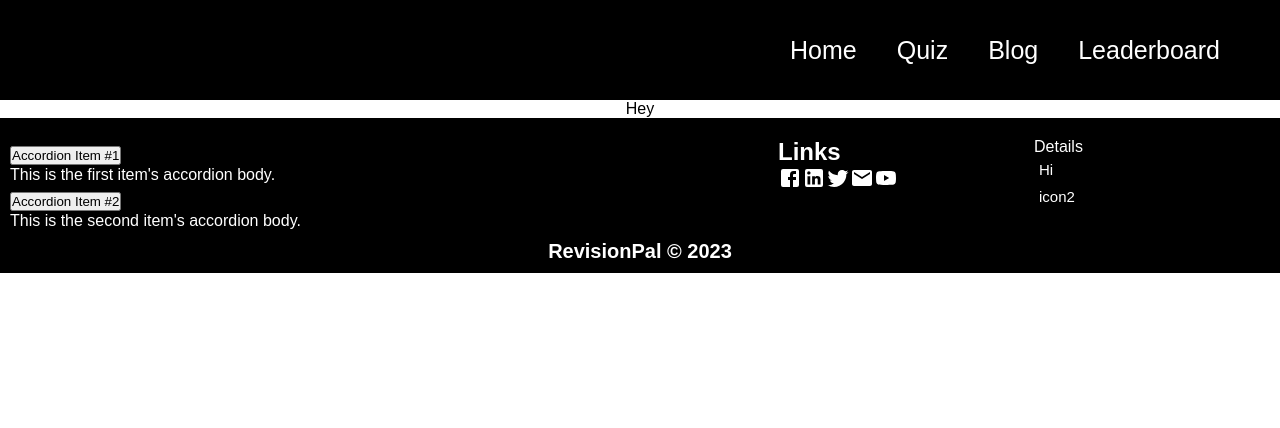
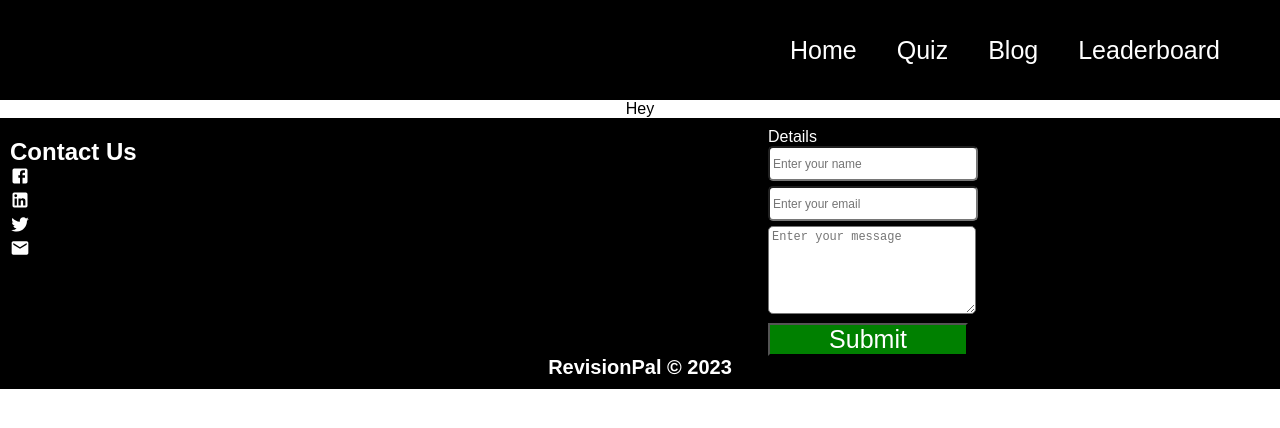
Before and after one commit to brandonbande/studybuddy, a React (Create React App) app: page /profile in a window 1280 px wide. Shown: the top 428 px of the page. Built offline with nearby package versions, Linux system fonts and the light colour scheme.

Commit message:
Footer added

```diff
--- a/package.json
+++ b/package.json
@@ -10,6 +10,7 @@
     "@testing-library/jest-dom": "^5.16.5",
     "@testing-library/react": "^13.4.0",
     "@testing-library/user-event": "^13.5.0",
+    "bootstrap": "^5.2.3",
     "chart.js": "^4.2.1",
     "dotenv": "^16.0.3",
     "firebase": "^9.18.0",
@@ -46,5 +47,8 @@
       "last 1 firefox version",
       "last 1 safari version"
     ]
+  },
+  "devDependencies": {
+    "@types/bootstrap": "^5.2.6"
   }
 }
--- a/public/index.html
+++ b/public/index.html
@@ -6,38 +6,18 @@
     <meta name="viewport" content="width=device-width, initial-scale=1" />
     <meta name="theme-color" content="#000000" />
     <meta
-      name="description"
-      content="Web site created using create-react-app"
+      name="StuddyBuddy"
+      content="Interactive and incentivised data-driven education for excellence"
     />
     <link rel="apple-touch-icon" href="%PUBLIC_URL%/logo192.png" />
-    <!--
-      manifest.json provides metadata used when your web app is installed on a
-      user's mobile device or desktop. See https://developers.google.com/web/fundamentals/web-app-manifest/
-    -->
+
     <link rel="manifest" href="%PUBLIC_URL%/manifest.json" />
-    <!--
-      Notice the use of %PUBLIC_URL% in the tags above.
-      It will be replaced with the URL of the `public` folder during the build.
-      Only files inside the `public` folder can be referenced from the HTML.
 
-      Unlike "/favicon.ico" or "favicon.ico", "%PUBLIC_URL%/favicon.ico" will
-      work correctly both with client-side routing and a non-root public URL.
-      Learn how to configure a non-root public URL by running `npm run build`.
-    -->
     <title>Revision  Buddy</title>
   </head>
   <body>
     <noscript>You need to enable JavaScript to run this app.</noscript>
     <div id="root"></div>
-    <!--
-      This HTML file is a template.
-      If you open it directly in the browser, you will see an empty page.
 
-      You can add webfonts, meta tags, or analytics to this file.
-      The build step will place the bundled scripts into the <body> tag.
-
-      To begin the development, run `npm start` or `yarn start`.
-      To create a production bundle, use `npm run build` or `yarn build`.
-    -->
   </body>
 </html>
--- /dev/null
+++ b/src/components/ContactForm.js
@@ -0,0 +1,66 @@
+import React , {useState} from "react"
+
+const ContactForm = () => {
+    const [name, setName] = useState('');
+    const [email, setEmail] = useState('');
+    const [message, setMessage] = useState('');
+    const [errors, setErrors] = useState({});
+
+    const handleSubmit = (event) => {
+      event.preventDefault();
+
+      // Validate form fields
+      let formErrors = {};
+      if (!name) formErrors.name = 'Name is required';
+      if (!email) formErrors.email = 'Email is required';
+      if (!message) formErrors.message = 'Message is required';
+      setErrors(formErrors);
+
+      // Only submit form if there are no errors
+      if (Object.keys(formErrors).length === 0) {
+        // Open email app with pre-filled information
+        window.open(
+          `mailto:brandonbande@gmail.com?subject=Contact from ${name}&body=${message}`
+        );
+
+        // Clear form fields
+        setName('');
+        setEmail('');
+        setMessage('');
+      }
+    };
+
+    return (
+        <form onSubmit={handleSubmit} style={{ width: '200px' }}>
+          <input
+            type="text"
+            id="name"
+            placeholder = 'Enter your name'
+            value={name}
+            onChange={(event) => setName(event.target.value)}
+          />
+          {errors.name && <div>{errors.name}</div>}
+          <br />
+          <input
+            type="email"
+            id="email"
+            placeholder = 'Enter your email'
+            value={email}
+            onChange={(event) => setEmail(event.target.value)}
+          />
+          {errors.email && <div>{errors.email}</div>}
+          <br />
+          <textarea
+            id="message"
+            value={message}
+            placeholder = 'Enter your message'
+            onChange={(event) => setMessage(event.target.value)}
+          />
+          {errors.message && <div>{errors.message}</div>}
+          <br />
+          <button type="submit" className="formSubmit">Submit</button>
+        </form>
+      );
+    };
+
+    export default ContactForm;
--- a/src/components/Footer.js
+++ b/src/components/Footer.js
@@ -1,41 +1,33 @@
-//import { Facebook, LinkedIn, Twitter } from '@mui/icons-material'
-import { Facebook, LinkedIn, Mail, Twitter, YouTube } from '@mui/icons-material';
+
+import { Facebook, LinkedIn, Mail, Twitter} from '@mui/icons-material';
 import React from 'react'
-import Accordion from 'react-bootstrap/Accordion';
+import ContactForm from './ContactForm';
+//import 'bootstrap/dist/css/bootstrap.min.css';
+//import 'bootstrap/dist/js/bootstrap.bundle.min.js';
 
 
 function Footer() {
   return (
     <div className='footer'>
        <div className='footerMain'>
-       <div className='socialMedia'>
-        <Accordion>
-          <Accordion.Item eventKey="0">
-            <Accordion.Header>Accordion Item #1</Accordion.Header>
-            <Accordion.Body>
-              This is the first item's accordion body.
-            </Accordion.Body>
-          </Accordion.Item>
-          <Accordion.Item eventKey="1">
-            <Accordion.Header>Accordion Item #2</Accordion.Header>
-            <Accordion.Body>
-              This is the second item's accordion body.
-            </Accordion.Body>
-          </Accordion.Item>
-        </Accordion>
-        </div>
         <div className='socialMedia'>
-            <h2>Links</h2>
-            <Facebook />
-            <LinkedIn />
-            <Twitter />
-            <Mail />
-            <YouTube />
-        </div>
-        <div className='socialMedia'>
+  <h2>Contact Us</h2>
+      <a href="http://www.facebook.com/brandonbande">
+        <Facebook />
+      </a>
+      <a href="https://www.linkedin.com/in/brandoebande">
+        <LinkedIn />
+      </a>
+      <a href="https://www.twitter.com/BandeBrandon">
+        <Twitter />
+      </a>
+      <a href="mailto:brandonbande01@gmail.com">
+        <Mail />
+      </a>
+    </div>
+        <div className='contactForm'>
             Details
-            <p>Hi</p>
-            <p>icon2</p>
+            <ContactForm />
         </div>
        </div>
         <p className='footerSig'>RevisionPal &copy; 2023</p>
--- a/src/styles.css
+++ b/src/styles.css
@@ -228,6 +228,14 @@
     display: grid;
     grid-template-columns: 3fr 1fr 1fr;
 }
+.socialMedia a {
+    color: white;
+  }
+
+  .socialMedia svg {
+    width: 20px;
+    height: 20px;
+  }
 .socialMedia{
     padding: 10px;
 }
@@ -241,7 +249,29 @@
     font-size: 20px;
     font-weight: bold;
 }
+.socialMedia , .contactForm{
+    display: flex;
+    flex-direction: column;
+}
 
+.formSubmit{
+    color: white;
+    background-color: green;
+    width: 100%;
+    min-height: 30px;
+    font-size: 25px;
+}
+#email , #message , #name{
+    width: 100%;
+    border-radius: 5px;
+    min-height: 25px;
+    font-size: 12px;
+    padding: 3px;
+    margin-bottom: 5px;
+}
+#message{
+    min-height: 80px;
+}
 .miniboard{
     width: 100%;
     height: auto;
```
Also changed, not shown: 1 other file (tests, documents, lock files or other folders).
